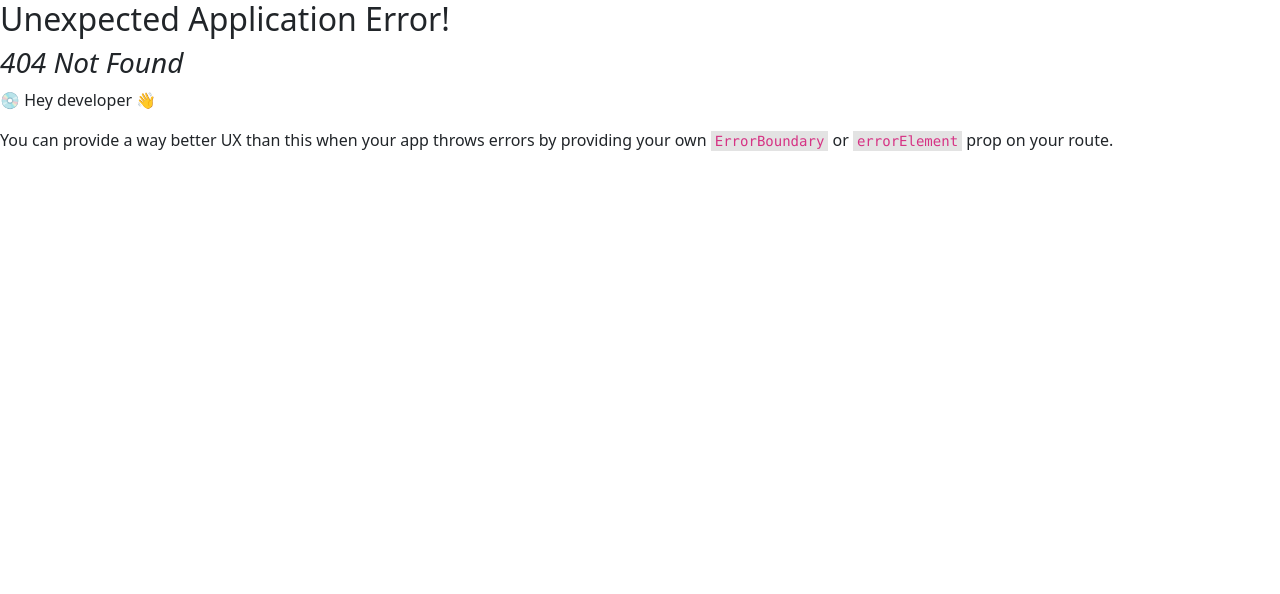
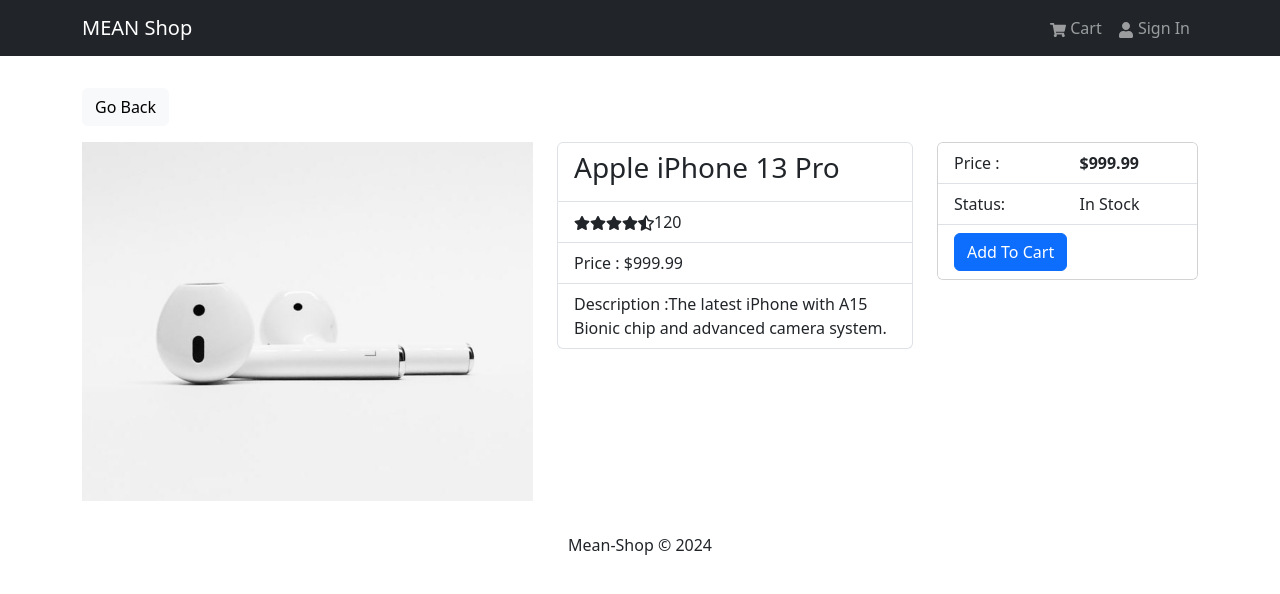
Before and after one commit to Aj8917/mean-shop, a React (Create React App) app in the folder frontend/: page /product/1 in a window 1280 px wide. Before the commit this address had no page. Shown: the top 594 px of the page. Built offline with nearby package versions, Linux system fonts and the light colour scheme.

Commit message:
added indivisoal product scrren with ListGroup

```diff
--- a/frontend/src/index.js
+++ b/frontend/src/index.js
@@ -11,14 +11,16 @@
   Route,
   RouterProvider
 } from 'react-router-dom';
+
 import { HomeScreen } from './screens/HomeScreen';
-
+import { ProductScreen } from './screens/ProductScreen';
 
 
 const router = createBrowserRouter(
   createRoutesFromElements(
     <Route path='/' element={<App />}>
       <Route index='true' path="/" element={<HomeScreen />} />
+      <Route  path="/product/:id" element={<ProductScreen />} />
     </Route>
   )
 )
--- /dev/null
+++ b/frontend/src/screens/ProductScreen.jsx
@@ -0,0 +1,90 @@
+import React from 'react'
+import products from '../products'
+import { useParams } from "react-router-dom"
+import { Link } from 'react-router-dom'
+import { Row, Col, Image, ListGroup, Card, Button } from 'react-bootstrap'
+import { Rating } from '../components/Rating'
+
+export const ProductScreen = () => {
+
+    const { id: productId } = useParams();
+    const product = products.find(
+        (p) => p._id === productId
+    )
+
+    console.log(product);
+
+    return (
+        <>
+
+            <Link className='btn btn-light my-3' to='/'>
+                Go Back
+            </Link>
+
+            <Row>
+                <Col md={5}>
+                    <Image src={product.image} alt={product.name} fluid />
+                </Col>
+                <Col md={4}>
+                    <ListGroup>
+                        <ListGroup.Item>
+                            <h3>{product.name}</h3>
+                        </ListGroup.Item>
+                        <ListGroup.Item>
+                            <Rating
+                                value={product.rating}
+                                text={`${product.numReviews}`}
+                            />
+                        </ListGroup.Item>
+
+                        <ListGroup.Item>Price : ${product.price}</ListGroup.Item>
+
+                        <ListGroup.Item>Description :{product.description}
+                        </ListGroup.Item>
+                    </ListGroup>
+                </Col>
+                <Col md={3}>
+                    <Card>
+                        <ListGroup variant='flush'>
+                            <ListGroup.Item>
+                                <Row>
+                                    <Col>Price :</Col>
+                                    <Col>
+                                        <strong>
+                                            ${product.price}
+                                        </strong>
+                                    </Col>
+                                </Row>
+                            </ListGroup.Item>
+
+                            <ListGroup.Item>
+                                <Row>
+                                    <Col>Status:</Col>
+                                    <Col>
+                                        {
+                                            product.countInStock > 0 ? 'In Stock':
+                                                                        'Out Of Stock'
+                                        }
+                                    </Col>
+                                </Row>
+                            </ListGroup.Item>
+
+                            <ListGroup.Item>
+                                <Button
+                                        className='btn-block'
+                                        type='button'
+                                        disabled={product.countInStock===0}
+
+                                >
+                                    Add To Cart
+                                </Button>
+                            </ListGroup.Item>
+                        </ListGroup>
+                    </Card>
+
+                </Col>
+            </Row>
+
+        </>
+    )
+}
```
